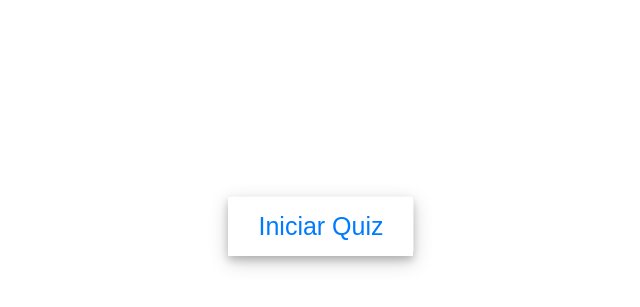
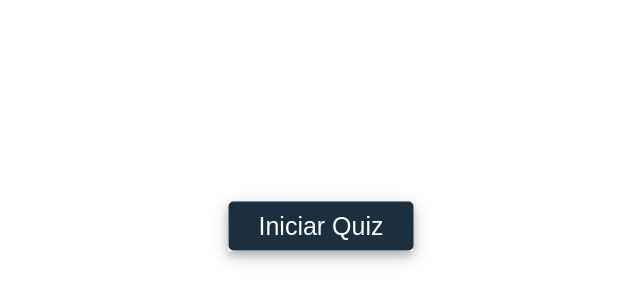
Before and after one commit to WzsdM/HACKATON_ONBOARDING, a PHP site: page /quiz-modal/quiz.php in a window 1280 px wide. Shown: the part 174-481 px from the top of the page, without its empty margins (319-959 px from the left). Run offline with PHP 8.4, Linux system fonts and the light colour scheme.

Commit message:
Colors v1
Colores button info box

```diff
--- a/quiz-modal/style.css
+++ b/quiz-modal/style.css
@@ -23,18 +23,19 @@
 .start_btn button{
     font-size: 25px;
     font-weight: 500;
-    color: #007bff;
-    padding: 15px 30px;
+    background-color: #1B2F3F;
+    padding: 10px 30px 10px 30px;
     outline: none;
     border: none;
     border-radius: 5px;
-    background: #fff;
+    color: #fff;
     cursor: pointer;
 }
 
 .info_box{
     width: 540px;
-    background: #fff;
+    color: #fff;
+    background: #1B2F3F;
     border-radius: 5px;
     transform: translate(-50%, -50%) scale(0.9);
     opacity: 0;
@@ -68,12 +69,13 @@
     color: #007bff;
 }
 .info_box .buttons{
+    width: 100%;
     height: 60px;
     display: flex;
     align-items: center;
-    justify-content: flex-end;
+    justify-content: center;
     padding: 0 30px;
-    border-top: 1px solid lightgrey;
+
 }
 
 .info_box .buttons button{
```
